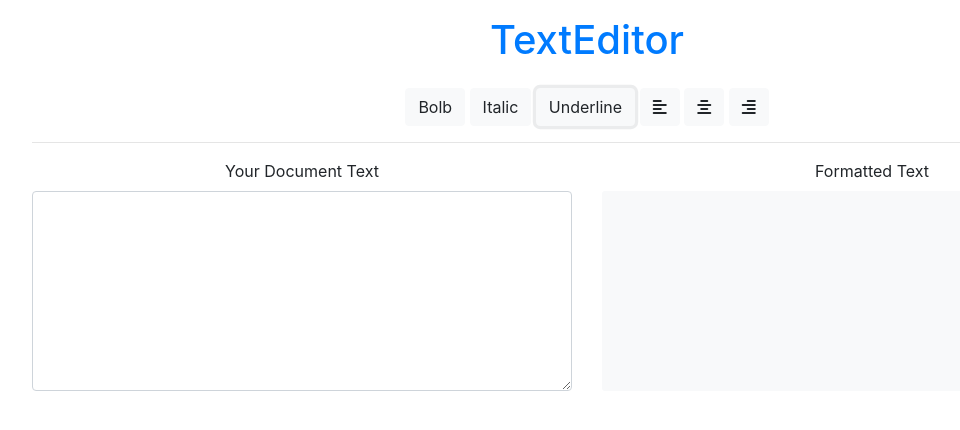
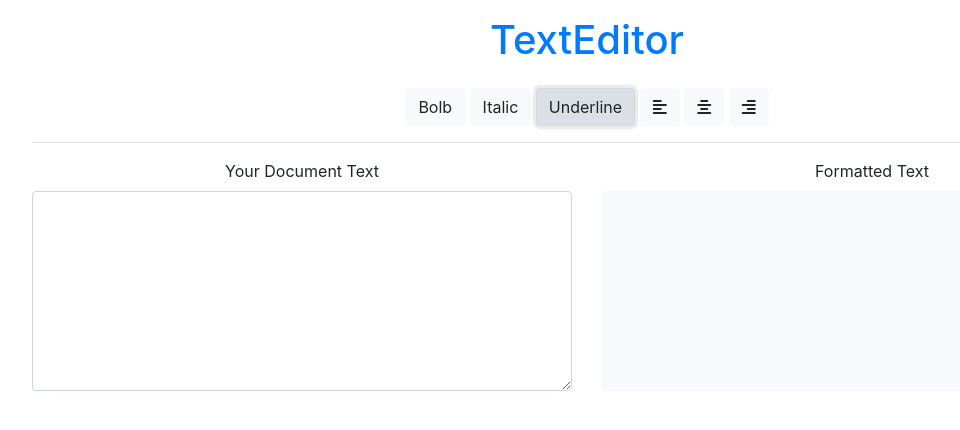
Before and after one commit to jinkwon714/TextEditorExercise, a plain HTML site: page index.html in a window 1280 px wide. Both pictures are taken after a click on the button "Underline". Shown: the whole page, without its empty margins (53-1013 px from the left). Drawn offline with nearby package versions, Linux system fonts and the light colour scheme.

Commit message:
#3. Underline feature
Same concept as #1,2 but used If statements

```diff
--- a/index.html
+++ b/index.html
@@ -15,7 +15,7 @@
           <div class="col">
             <button id="bold" type="button" onclick="makeBold(this)" class="btn btn-light">Bolb</button>
             <button id="italic" type="button" onclick="makeItalic(this)" class="btn btn-light">Italic</button>
-            <button id="underline" type="button"  class="btn btn-light">Underline</button>
+            <button id="underline" type="button" onclick="makeUnderline(this)" class="btn btn-light">Underline</button>
             <button id="left-align" type="button"  class="align btn btn-light"><i class="fas fa-align-left"></i></button>
             <button id="center-align" type="button"  class="align btn btn-light"><i class="fas fa-align-center"></i></button>
             <button id="right-align" type="button"  class="align btn btn-light"><i class="fas fa-align-right"></i></button>
@@ -26,7 +26,7 @@
           <div class="col">
             <div class="form-group">
               <label for="text-input">Your Document Text</label>
-              <textarea class="form-control" id="text-input" onkeydown="updateText()"rows="3"></textarea>
+              <textarea class="form-control" id="text-input" onkeyup="updateText()"rows="3"></textarea>
           </div>
           </div>
           <div class="col">
--- a/script.js
+++ b/script.js
@@ -1,7 +1,7 @@
 /**
  * DONE: Update the text in the "Formatted Text" section as a user types in the textarea
  * DONE TOGETHER: Add a .bold, .italic classes to "Formatted Text" when the appropriate button is clicked
- * TODO: Add an .underline class to "Formatted Text" when Underline button is clicked
+ * DONE: Add an .underline class to "Formatted Text" when Underline button is clicked
  * TODO: Toggle the align style for "Formatted Text" when the appropriate button is clicked
  */
 
@@ -45,7 +45,12 @@ function makeItalic(elem){
  */
 function makeUnderline(elem){
     //CODE GOES HERE
-}
+  if (elem.classList.toggle('active')){
+    document.getElementById('text-output').classList.add('underline');
+    } else {
+    document.getElementById('text-output').classList.remove('underline');
+    }
+  }
 
 /**
  * Toggle the style textAlign attribute
```
